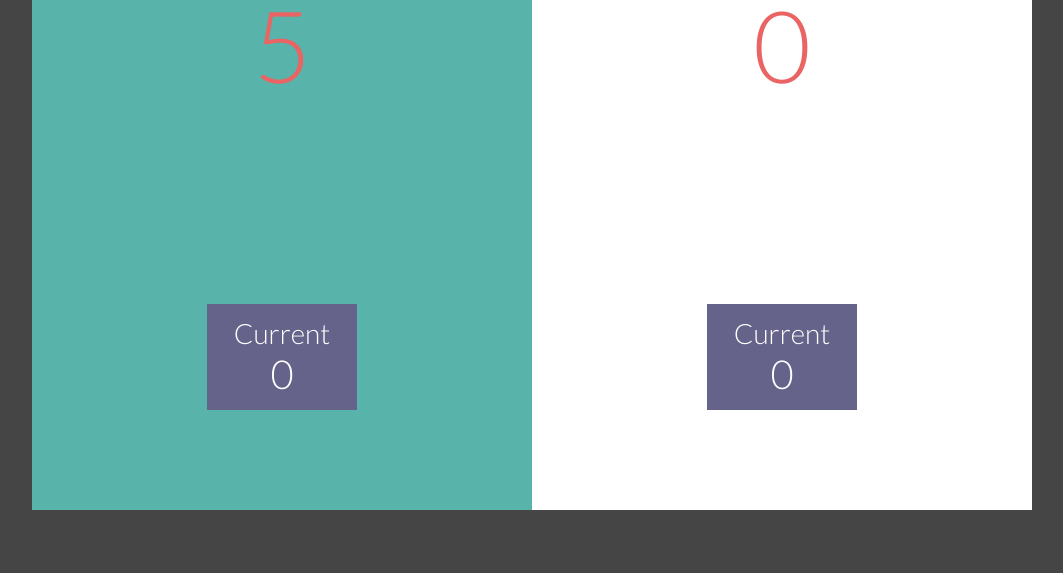
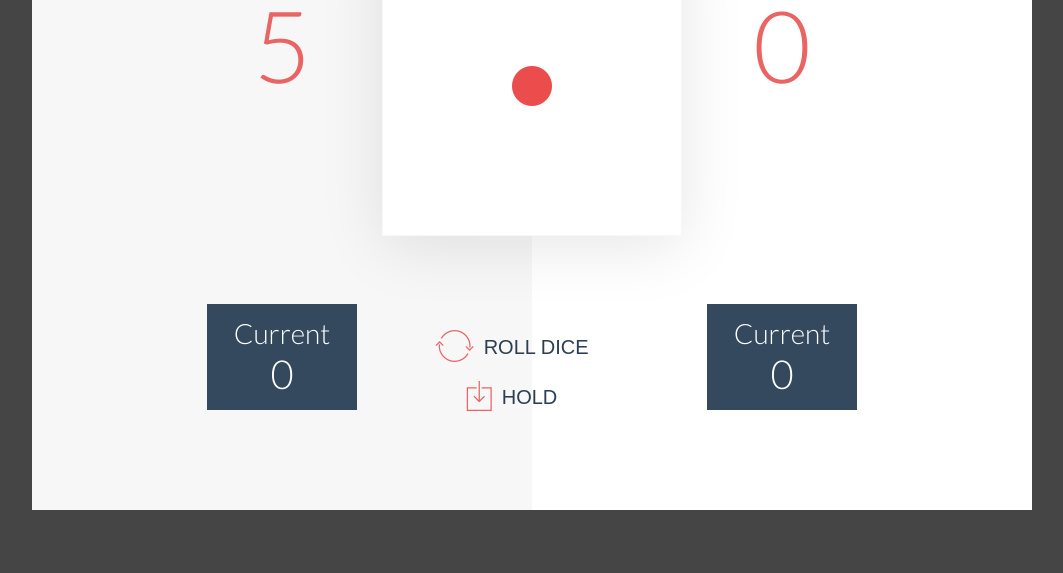
Before and after one commit to isitme/js-game, a plain HTML site: page index.html in a window 1280 px wide. Shown: the part 227-800 px from the top of the page, without its empty margins (108-1171 px from the left). Drawn offline with nearby package versions, Linux system fonts and the light colour scheme.

Commit message:
Complete the design

```diff
--- a/css/style.css
+++ b/css/style.css
@@ -46,7 +46,6 @@ body{
     float: left;
     width: 50%;
     text-align: center;
-    background-color: #58B4AB;
     padding: 100px;
     color: #fff;
 }
@@ -57,9 +56,17 @@ body{
     padding: 100px;
 }
 
+.active{
+    background-color: #f7f7f7;
+}
+
+.active .player-name{
+    font-weight: 300;
+}
+
 .player-name{
 
-    font-weight: 300;
+    font-weight: 100;
     letter-spacing: 2px;
 }
 
@@ -71,7 +78,7 @@ body{
 }
 
 .current-score-box{
-    background-color:#66638B;
+    background-color:#34495e;
     width: 50%;
     margin: 0 auto;
     padding: 12px;
@@ -81,3 +88,63 @@ body{
 .current-score-lebel{
     font-size: 70%;
 }
+
+.btn{
+    text-transform: uppercase;
+    font-size: 20px;
+    text-decoration: none;
+    background: none;
+    transform: translateX(-120px);
+    border: none;
+    font-weight: 300;
+    position: absolute;
+    left: 50%;
+    color: #2c3e50;
+    transition: padding-left 0.3s;
+    width: 200px;
+    transition: padding-left 0.3s, color 0.3s;
+    cursor: pointer;
+}
+
+.btn:focus{
+    outline: none;
+}
+
+.btn:hover i{
+    margin-right: 10px;
+}
+
+.btn:hover{
+    padding-left: 10px;
+    color: black;
+}
+
+.new-game{
+    top: 50px;
+}
+
+.roll-dice{
+    top: 500px;
+}
+
+.hold{
+    top: 550px;
+}
+
+.icon{
+    color: #555;
+    font-size: 40px;
+    display: inline-block;
+    vertical-align: text-top;
+    margin-top: -11px;
+    margin-right: 10px;
+    color: #E96463;
+}
+
+.dice{
+    left: 50%;
+    top: 100px;
+    transform: translateX(-50%);
+    position: absolute;
+    box-shadow: 0px 10px 60px rgba(0, 0, 0, 0.10);
+}
--- a/index.html
+++ b/index.html
@@ -13,22 +13,27 @@
 <body>
   <div class="main-body">
     <div class="players-contailer">
-      <div class="player1">
-        <div class="player-name">Rakibul</div>
-        <div class="main-score">5</div>
+      <div class="player1 active">
+        <div class="player-name" id="name0">Rakibul</div>
+        <div class="main-score" id="score0">5</div>
         <div class="current-score-box">
-            <div class="current-score-lebel">Current</div>
+            <div class="current-score-lebel" id="current0">Current</div>
             <div class="current-score">0</div>
           </div>
       </div>
       <div class="player2">
-        <div class="player-name">Karim</div>
-        <div class="main-score">0</div>
+        <div class="player-name" id="name1">Karim</div>
+        <div class="main-score" id="score1">0</div>
         <div class="current-score-box">
-          <div class="current-score-lebel">Current</div>
+          <div class="current-score-lebel" id="current1">Current</div>
           <div class="current-score">0</div>
         </div>
       </div>
+      <button class="new-game btn"><i class="ion-ios-plus-outline  icon"></i>New game</button>
+      <button class="roll-dice btn"><i class="ion-ios-loop icon"></i>Roll dice</button>
+      <button class="hold btn"><i class="ion-ios-download-outline icon"></i>Hold</button>
+
+      <img src="img/dice-1.png" alt="dice" class="dice">
     </div>
   </div>
   <script src="js/app.js"></script>
```
